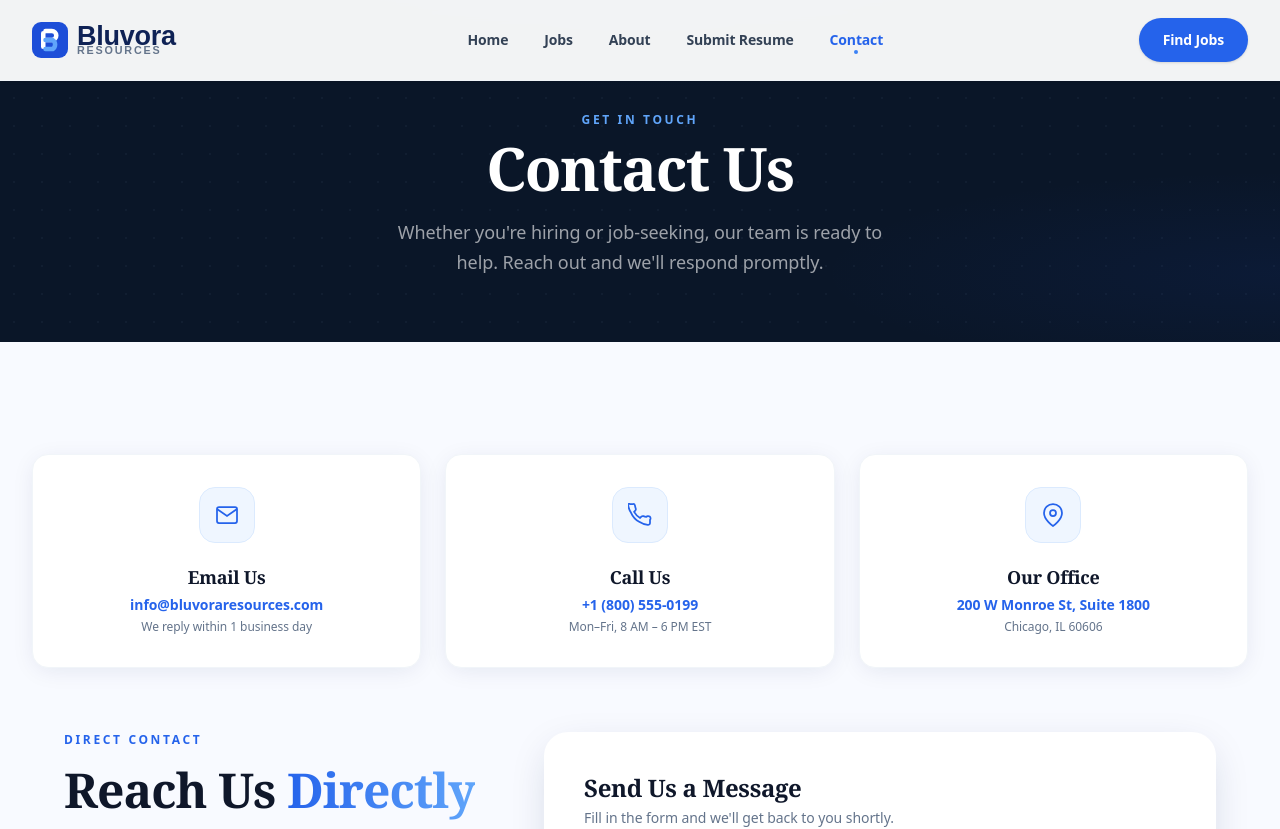
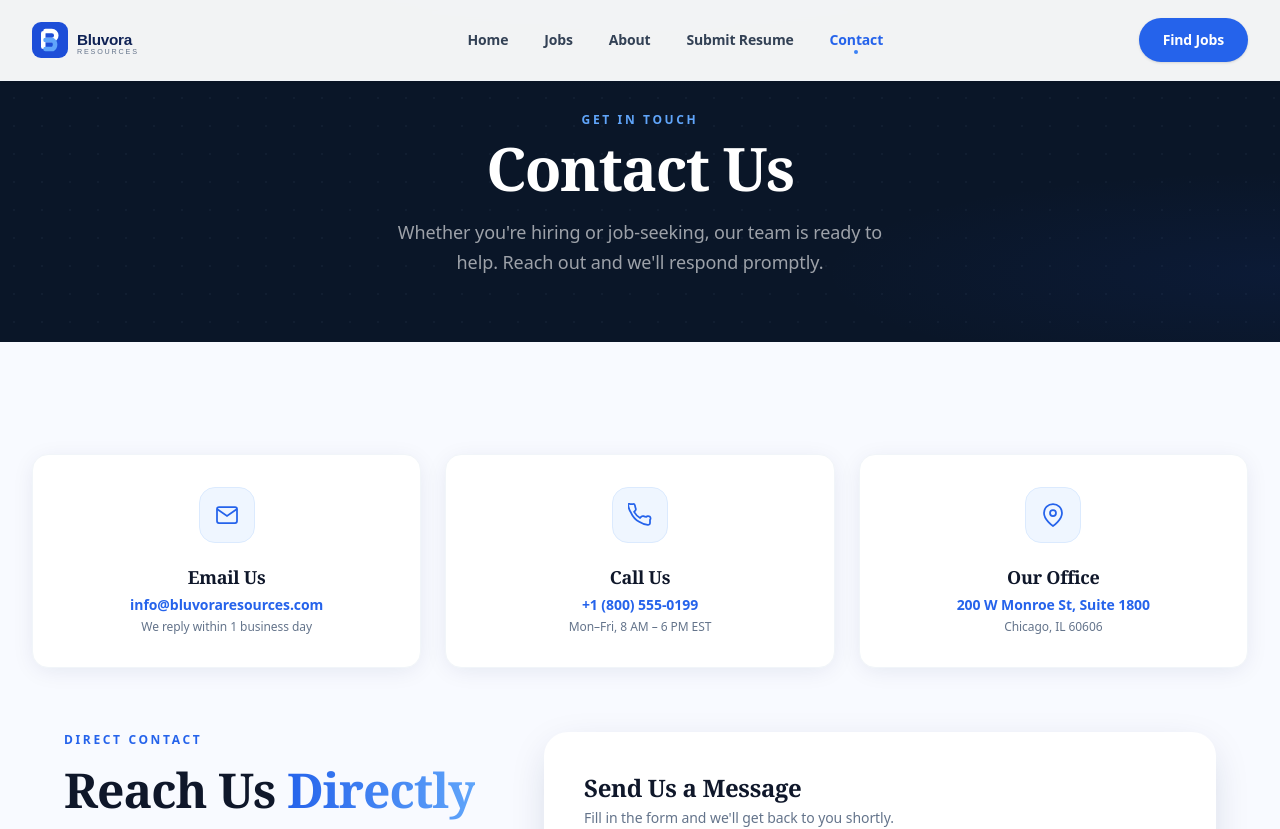
Before and after one commit to mikedave-deve/Bluvoraresources, a React (Vite) app: page /contact in a window 1280 px wide. Shown: the top 829 px of the page. Built offline with nearby package versions, Linux system fonts and the light colour scheme.

Commit message:
size change

```diff
--- a/src/components/Logo.jsx
+++ b/src/components/Logo.jsx
@@ -69,8 +69,8 @@ export default function BluvoraLogo({
         x="50"
         y="26"
         fontFamily="Syne, sans-serif"
-        fontWeight="800"
-        fontSize="30"
+        fontWeight="700"
+        fontSize="17"
         fill={text}
         letterSpacing="-0.3"
       >
@@ -80,8 +80,8 @@ export default function BluvoraLogo({
         x="50"
         y="36"
         fontFamily="Plus Jakarta Sans, sans-serif"
-        fontWeight="600"
-        fontSize="12"
+        fontWeight="500"
+        fontSize="8"
         fill={isWhite ? 'rgba(255,255,255,0.65)' : '#64748b'}
         letterSpacing="2"
       >
```
